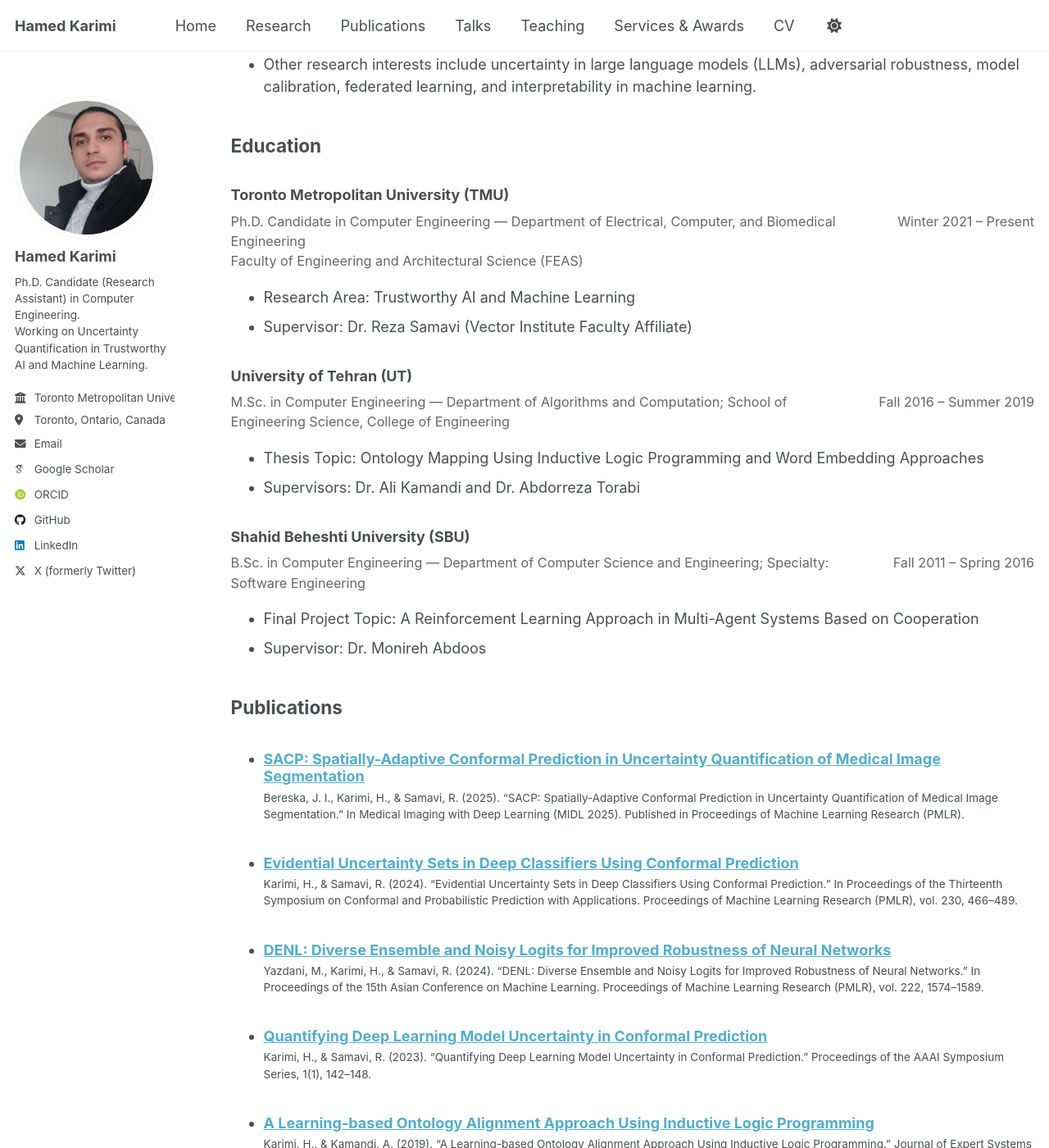
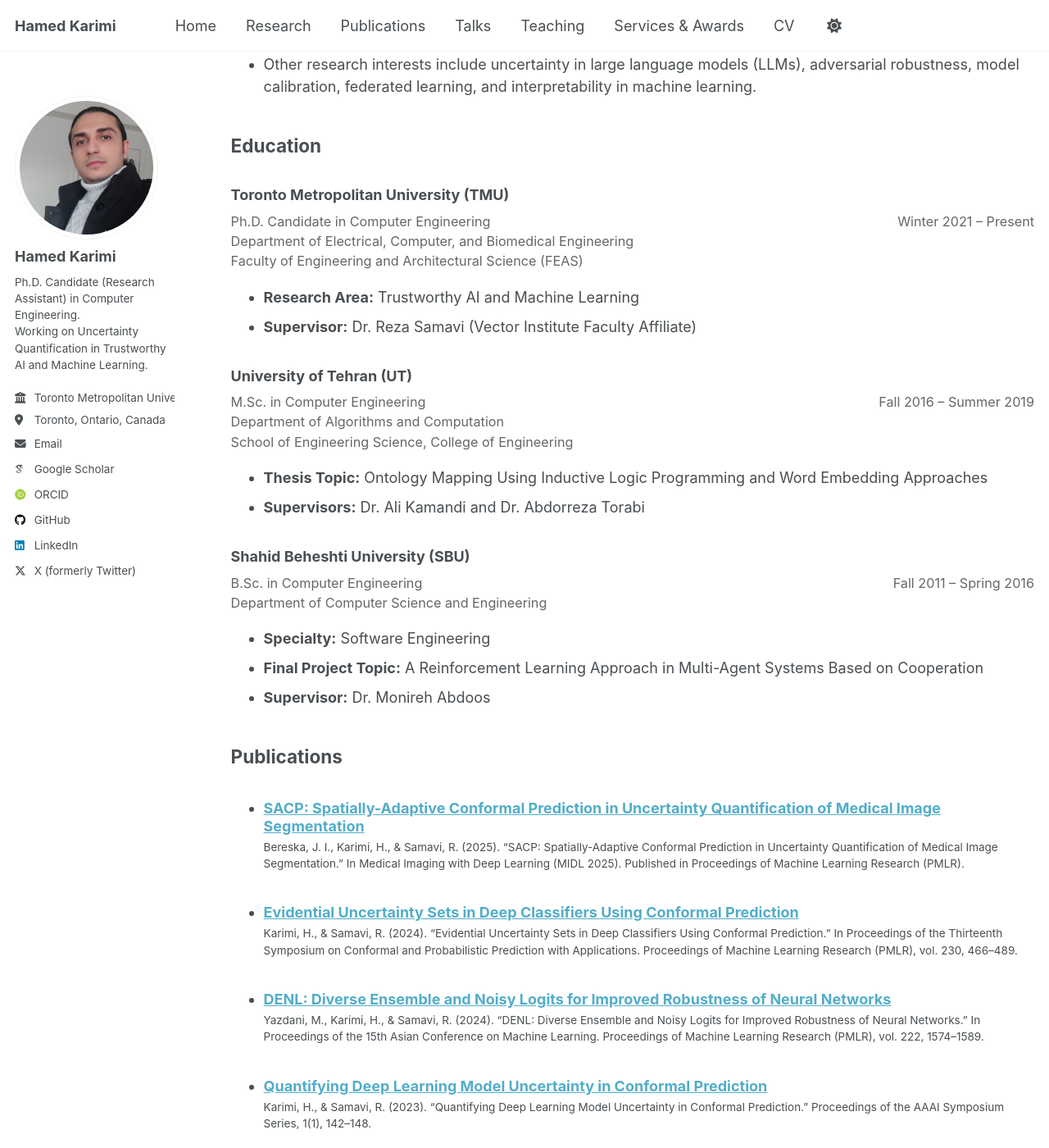
Before and after one commit to hamedmx/hamedmx.github.io, a Jekyll site: the page built from _pages/cv.md, in a window 1280 px wide and 1400 px high, scrolled down 765 px. Shown: the whole window at 82% size. Built offline with Jekyll 4.4.1, drawn with Linux system fonts in a browser that asks for light colours; some web fonts are replaced; a script that is not in the unit is left out; part of the change alters nothing that is shown.

Commit message:
Update cv.md

```diff
--- a/_pages/cv.md
+++ b/_pages/cv.md
@@ -36,29 +36,36 @@ Last Updated: January 2026
 ## Education
 
 ### Toronto Metropolitan University (TMU)
+
 <div class="cv-meta">
-  <span class="where">Ph.D. Candidate in Computer Engineering — Department of Electrical, Computer, and Biomedical Engineering<br>Faculty of Engineering and Architectural Science (FEAS)</span>
+  <span class="where">Ph.D. Candidate in Computer Engineering<br>Department of Electrical, Computer, and Biomedical Engineering<br>Faculty of Engineering and Architectural Science (FEAS)</span>
   <span class="when">Winter 2021 – Present</span>
 </div>
-- Research Area: Trustworthy AI and Machine Learning
-- Supervisor: Dr. Reza Samavi (Vector Institute Faculty Affiliate)
+
+- **Research Area:** Trustworthy AI and Machine Learning
+- **Supervisor:** Dr. Reza Samavi (Vector Institute Faculty Affiliate)
 
 ### University of Tehran (UT)
+
 <div class="cv-meta">
-  <span class="where">M.Sc. in Computer Engineering — Department of Algorithms and Computation; School of Engineering Science, College of Engineering</span>
+  <span class="where">M.Sc. in Computer Engineering<br>Department of Algorithms and Computation<br>School of Engineering Science, College of Engineering</span>
   <span class="when">Fall 2016 – Summer 2019</span>
 </div>
-- Thesis Topic: Ontology Mapping Using Inductive Logic Programming and Word Embedding Approaches
-- Supervisors: Dr. Ali Kamandi and Dr. Abdorreza Torabi
+
+- **Thesis Topic:** Ontology Mapping Using Inductive Logic Programming and Word Embedding Approaches
+- **Supervisors:** Dr. Ali Kamandi and Dr. Abdorreza Torabi
 <!-- - GPA: - out of 4. -->
 
 ### Shahid Beheshti University (SBU)
+
 <div class="cv-meta">
-  <span class="where">B.Sc. in Computer Engineering — Department of Computer Science and Engineering; Specialty: Software Engineering</span>
+  <span class="where">B.Sc. in Computer Engineering<br>Department of Computer Science and Engineering</span>
   <span class="when">Fall 2011 – Spring 2016</span>
 </div>
-- Final Project Topic: A Reinforcement Learning Approach in Multi-Agent Systems Based on Cooperation
-- Supervisor: Dr. Monireh Abdoos
+
+- **Specialty:** Software Engineering
+- **Final Project Topic:** A Reinforcement Learning Approach in Multi-Agent Systems Based on Cooperation
+- **Supervisor:** Dr. Monireh Abdoos
 
 
 ## Publications
```
